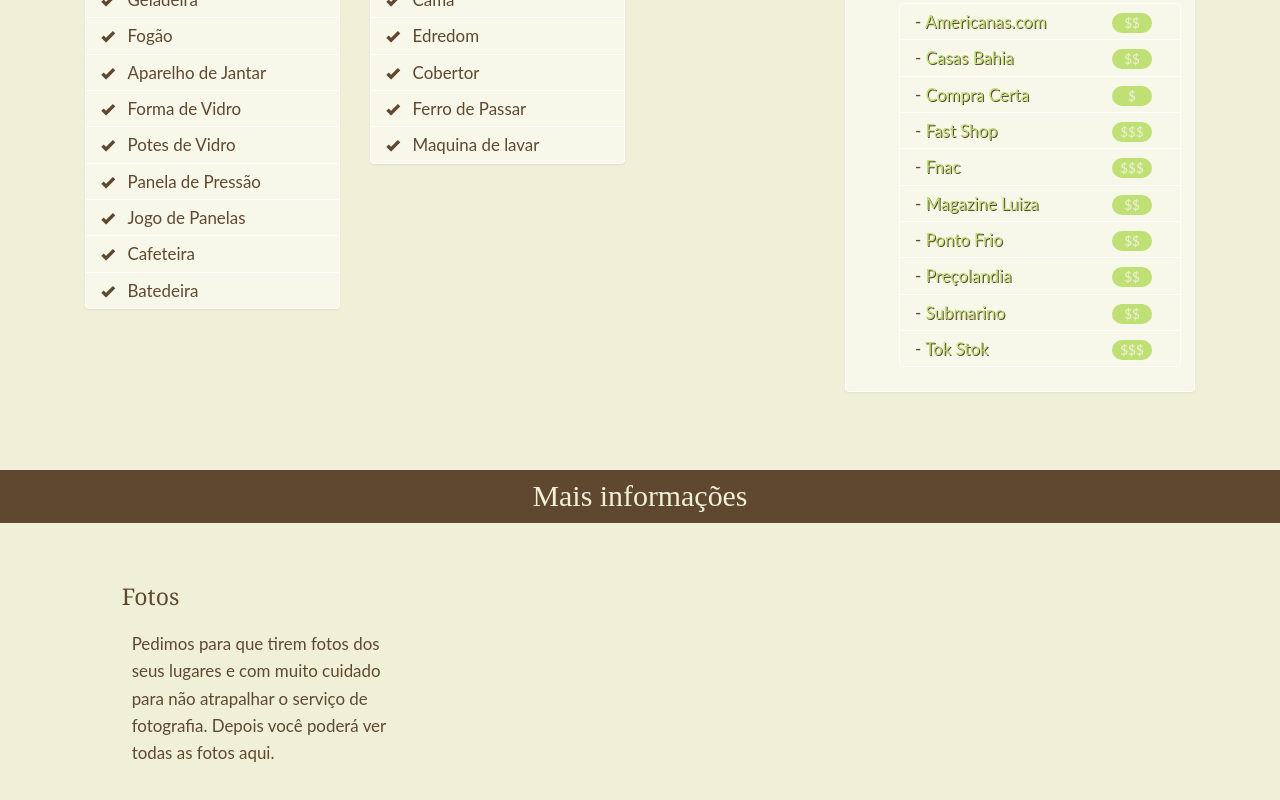
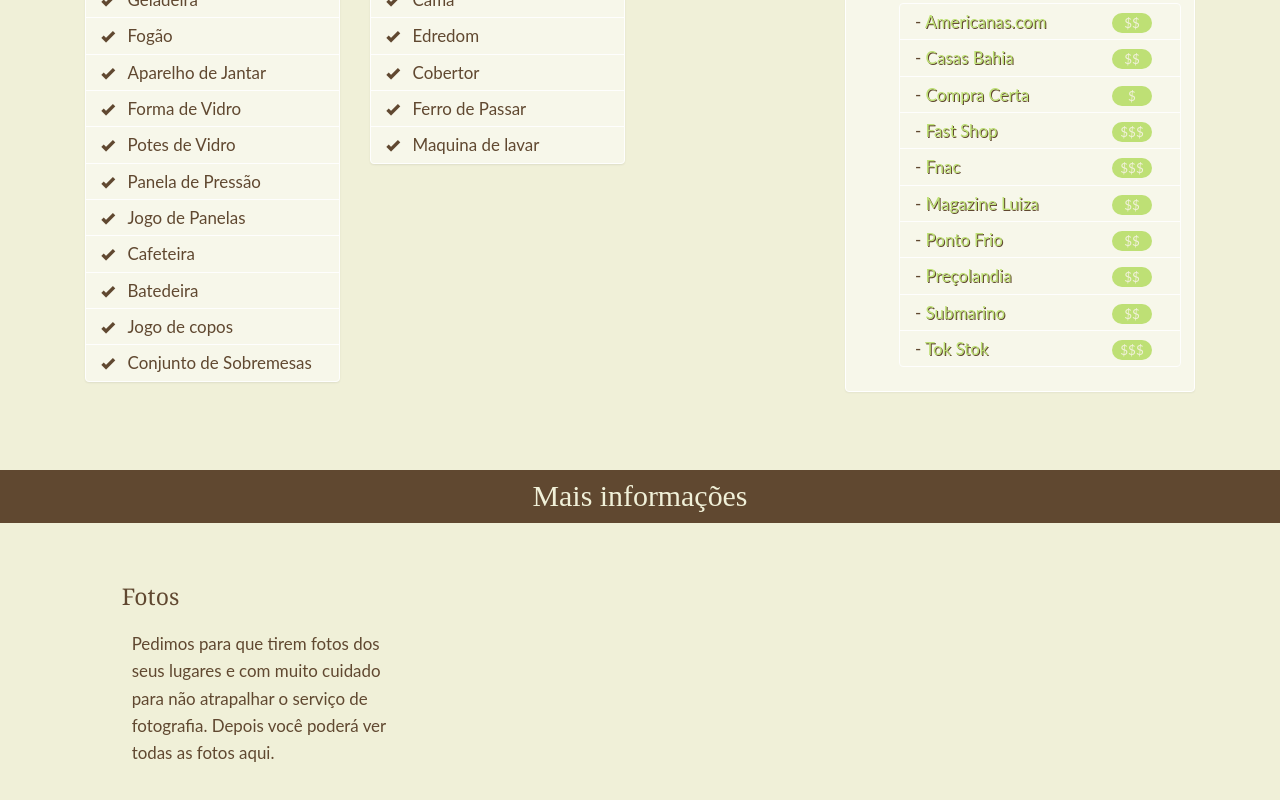
Before and after one commit to flpms/wedding-site, a plain HTML site: page index.html in a window 1280 px wide. Shown: the part 1828-2628 px from the top of the page. Drawn offline with nearby package versions, Linux system fonts and the light colour scheme; files whose address does not match are found by name.

Commit message:
Adição de presentes

```diff
--- a/index.html
+++ b/index.html
@@ -101,6 +101,8 @@
                         <li class="list-group-item"><span class="glyphicon glyphicon-ok"></span>Jogo de Panelas</li>
                         <li class="list-group-item"><span class="glyphicon glyphicon-ok"></span>Cafeteira</li>
                         <li class="list-group-item"><span class="glyphicon glyphicon-ok"></span>Batedeira</li>
+                        <li class="list-group-item"><span class="glyphicon glyphicon-ok"></span>Jogo de copos</li>
+                        <li class="list-group-item"><span class="glyphicon glyphicon-ok"></span>Conjunto de Sobremesas</li>
                     </ul>
                 </div>
                 <div class="col-md-3">
```
